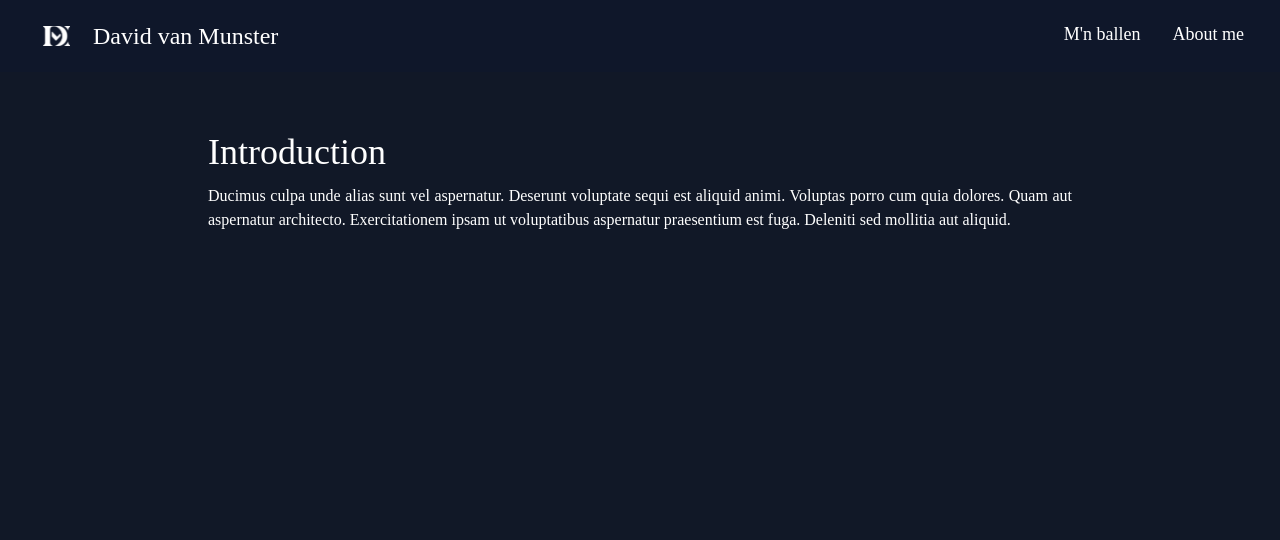
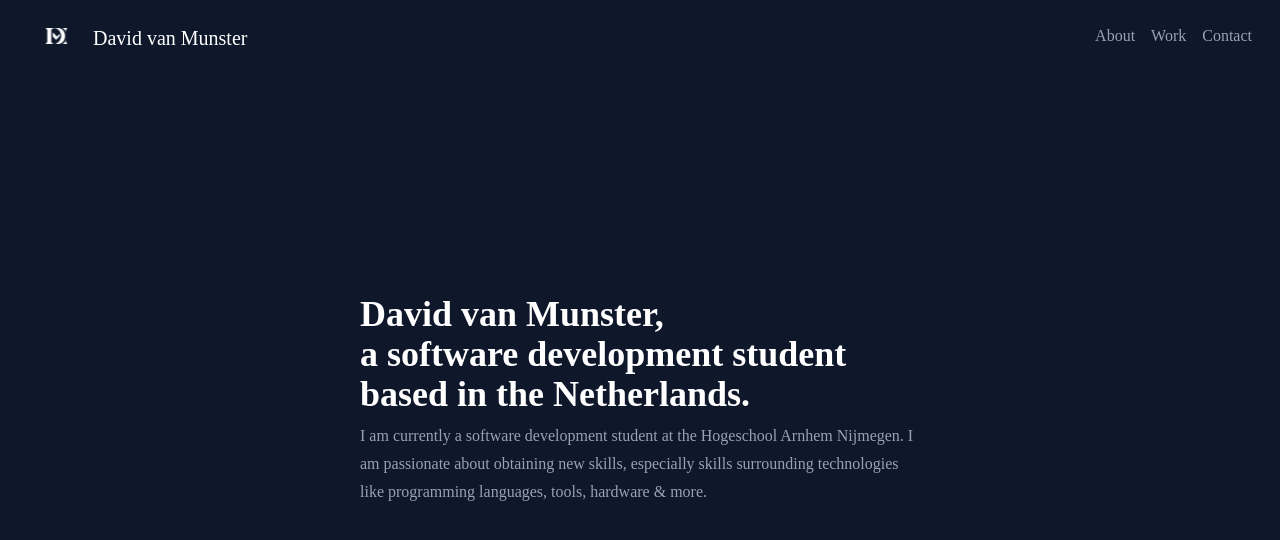
Before and after one commit to dmun/website, a React (Create React App) app: page / in a window 1280 px wide. Shown: the top 540 px of the page. Built offline with nearby package versions, Linux system fonts and the light colour scheme.

Commit message:
Changes centering, colors

```diff
--- a/src/App.js
+++ b/src/App.js
@@ -1,15 +1,14 @@
 import Header from './components/Header';
-import Paragraph from './components/Paragraph';
 
 function App() {
   return (
     <div>
       <Header />
-      <div className='mx-auto lg:w-3/4 md:w-full p-12'>
-        <Paragraph
-          heading='Introduction'
-          content='Ducimus culpa unde alias sunt vel aspernatur. Deserunt voluptate sequi est aliquid animi. Voluptas porro cum quia dolores. Quam aut aspernatur architecto. Exercitationem ipsam ut voluptatibus aspernatur praesentium est fuga. Deleniti sed mollitia aut aliquid.'
-        />
+      <div className='flex items-center mx-auto h-screen w-full lg:w-1/2'>
+        <div className='top-1/2 p-10'>
+          <h1 className='leading-10 text-white text-4xl font-bold'>David van Munster,<br></br>a software development student based in the Netherlands.</h1>
+          <p className='leading-7 text-slate-400 text-base pt-2'>I am currently a software development student at the Hogeschool Arnhem Nijmegen. I am passionate about obtaining new skills, especially skills surrounding technologies like programming languages, tools, hardware & more.</p>
+        </div>
       </div>
     </div>
   );
--- a/src/components/Header.js
+++ b/src/components/Header.js
@@ -3,24 +3,20 @@ import { ReactComponent as ReactLogo } from '../logo.svg';
 
 function Header() {
   return (
-    <header className='p-5 bg-slate-900 flex'>
-      <div className='flex flex-row'>
-        <ReactLogo className='h-5 my-auto' />
-        <h1 className='text-white text-2xl font-serif font-medium'>
-          David van Munster
-        </h1>
-      </div>
-      <div className='grow'>
-      </div>
-      <div className='flex flex-row-reverse'>
-        <h1 className='mx-4 text-white text-lg font-serif'>
-          About me
-        </h1>
-        <h1 className='mx-4 text-white text-lg font-serif'>
-          M'n ballen
-        </h1>
-      </div>
-    </header>
+    <nav className='absolute w-full text-white p-5 flex flex-row place-content-between'>
+      <a
+        className='font-medium text-xl flex flex-row'
+        href='/'
+      >
+        <ReactLogo className='h-6 sm:h-4 my-auto' />
+        <a className='invisible absolute sm:visible sm:relative pt-1'>David van Munster</a>
+      </a>
+      <ul className='text-slate-400 flex flex-row my-auto'>
+        <li className='px-2 hover:text-white transition-colors'>About</li>
+        <li className='px-2 hover:text-white transition-colors'>Work</li>
+        <li className='px-2 hover:text-white transition-colors'>Contact</li>
+      </ul>
+    </nav>
   );
 }
 
--- a/src/components/Paragraph.js
+++ b/src/components/Paragraph.js
@@ -3,10 +3,10 @@ import React from 'react';
 function Paragraph(props) {
   return (
     <div className='mx-auto'>
-      <h1 className='text-white font-serif text-4xl py-3'>
+      <h1 className='text-white font-serif text-4xl mb-4'>
         {props.heading}
       </h1>
-      <p className='text-white font-serif text-base pb-1 text-justify'>
+      <p className='text-white font-sans text-base pb-1 text-justify'>
         {props.content}
       </p>
     </div>
--- a/src/index.css
+++ b/src/index.css
@@ -2,7 +2,8 @@
 @tailwind components;
 @tailwind utilities;
 @import url('https://fonts.googleapis.com/css2?family=Song+Myung&display=swap');
+@import url('https://fonts.googleapis.com/css2?family=Epilogue:ital,wght@0,400;0,500;0,600;0,700;0,800;0,900;1,400;1,500;1,600;1,700;1,800;1,900&display=swap');
 
 body {
-    background: rgb(17, 24, 39);
+    background-color: #0f172a;
 }
--- a/tailwind.config.js
+++ b/tailwind.config.js
@@ -4,7 +4,8 @@ module.exports = {
   ],
   theme: {
     fontFamily: {
-      serif: ['Song Myung']
+      serif: ['Song Myung'],
+      sans: ['Epilogue'],
     },
     extend: {},
   },
```
